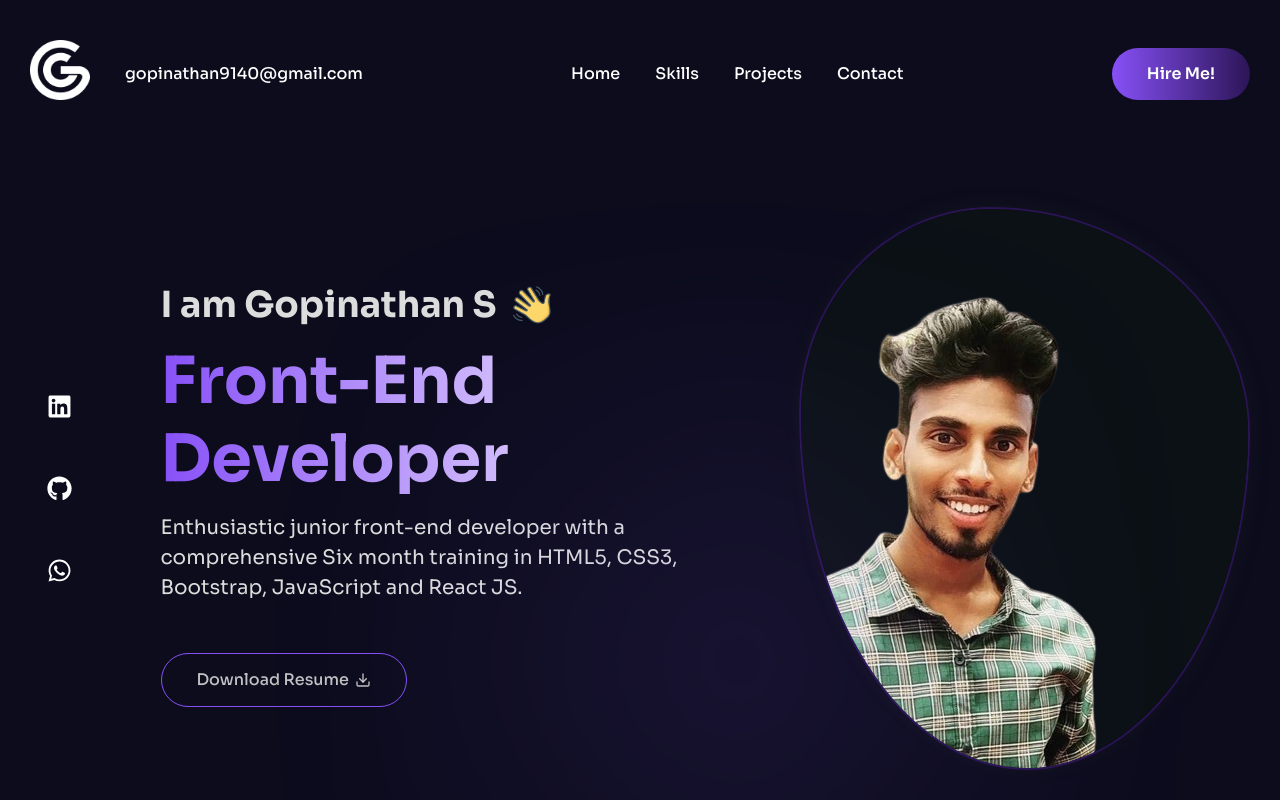
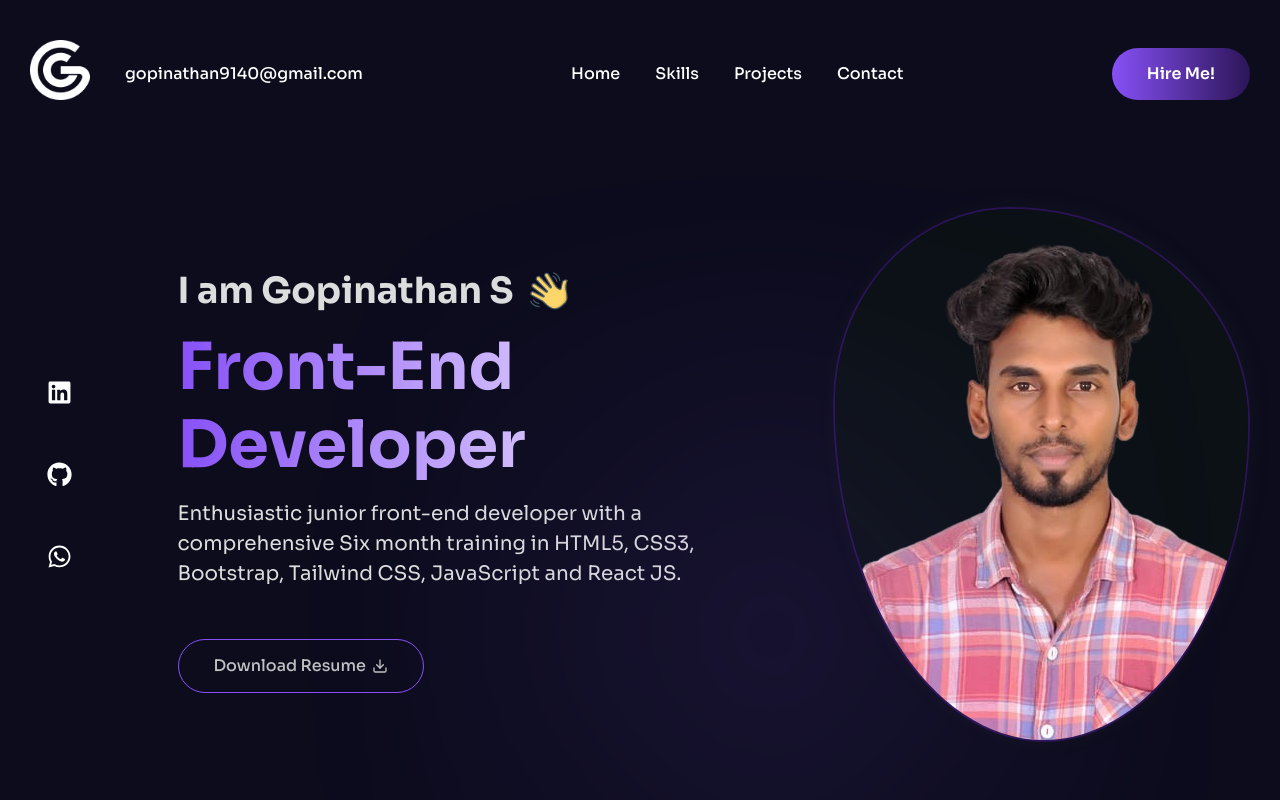
Before and after one commit to GopiNathanMagic/portfolio, a React (Vite) app: page / in a window 1280 px wide. Shown: the top 800 px of the page. Built offline with nearby package versions, Linux system fonts and the light colour scheme.

Commit message:
resume and photo changed
resume and photo changed

```diff
--- a/src/Components/Banner.tsx
+++ b/src/Components/Banner.tsx
@@ -1,6 +1,6 @@
 // import React from "react";
 import { FaGithub, FaLinkedin, FaWhatsapp } from "react-icons/fa";
-import banner from "/Gopinathan-portfolio-one.png";
+import banner from "/Gopinathan_Photo_New.png";
 import { FiDownload } from "react-icons/fi";
 import wave from "/wave.png";
 import { motion } from "framer-motion";
@@ -8,7 +8,7 @@ import { motion } from "framer-motion";
 const Banner = () => {
   const handleDownloadResume = () => {
     // Replace 'resume.pdf' with the actual URL or path to your resume file
-    const resumeUrl = "https://orange-mathilde-77.tiiny.site/";
+    const resumeUrl = "https://gold-philis-1.tiiny.site/";
     // Initiates the download of the resume file
     window.open(resumeUrl, "_blank");
   };
@@ -58,8 +58,8 @@ const Banner = () => {
               <div className="banner-para">
                 <p>
                   Enthusiastic junior front-end developer with a comprehensive
-                  Six month training in HTML5, CSS3, Bootstrap, JavaScript and
-                  React JS.
+                  Six month training in HTML5, CSS3, Bootstrap, Tailwind CSS,
+                  JavaScript and React JS.
                 </p>
               </div>
               <div className="banner-btn">
```
Also changed, not shown: public/Gopinathan_Photo.jpg (added), public/Gopinathan_Photo_New.png (added).
